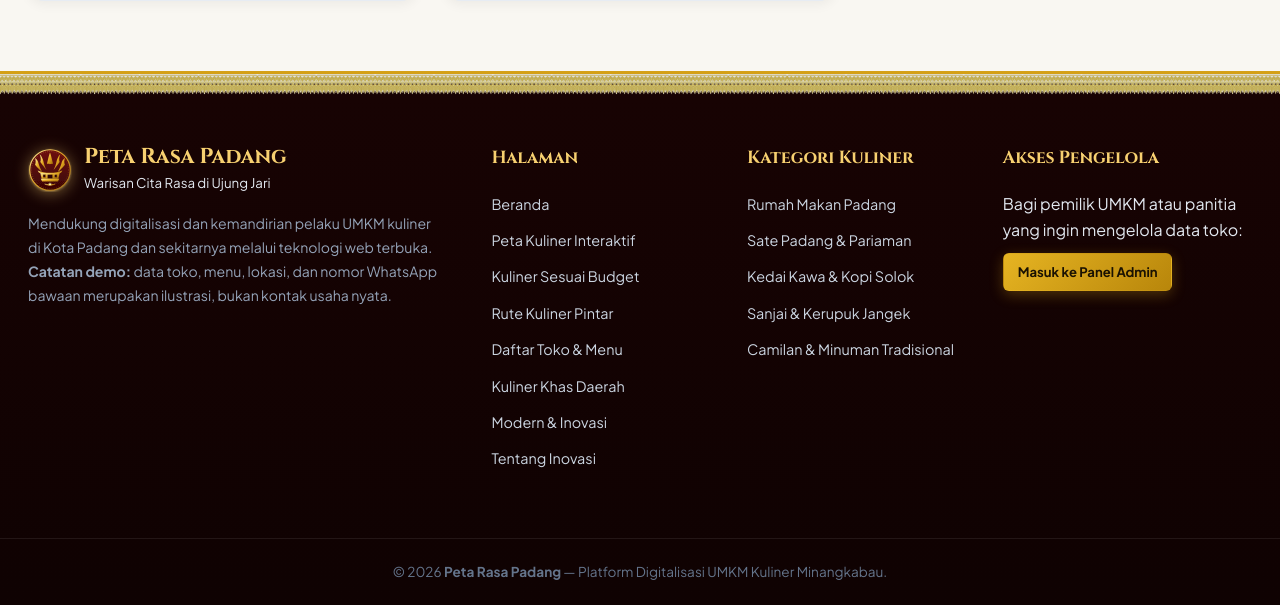
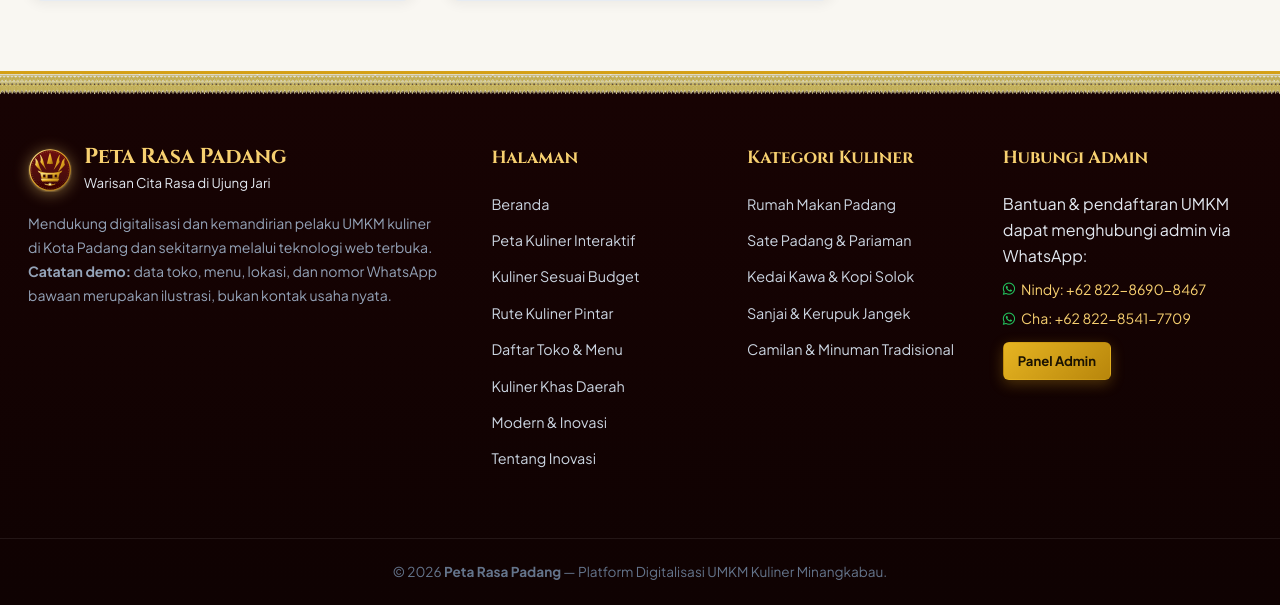
Before and after one commit to Creyzsa/Lomba-Web-UMKM, a PHP site: the page made by kuliner-padang/peta.php in a window 1280 px wide. Shown: the part 2093-2698 px from the top of the page. Run offline with PHP 8.4, Linux system fonts and the light colour scheme; data comes from the database, SQL or seed files in the repository.

Commit message:
feat: hapus akun demo login, tambah kontak admin WA Nindy & Cha, dan update filter kategori Semua/Modern

```diff
--- a/kuliner-padang/assets/js/peta.js
+++ b/kuliner-padang/assets/js/peta.js
@@ -281,7 +281,14 @@ document.addEventListener('DOMContentLoaded', function () {
 
     function applyFilter() {
         const filtered = semuaToko.filter(toko => {
-            const matchCat = (currentCategory === 'Semua') || (toko.kategori === currentCategory);
+            let matchCat = false;
+            if (currentCategory === 'Semua') {
+                matchCat = true;
+            } else if (currentCategory === 'Modern') {
+                matchCat = parseInt(toko.id_toko) >= 16;
+            } else {
+                matchCat = (toko.kategori === currentCategory);
+            }
 
             let matchSearch = true;
             if (searchQuery !== '') {
--- a/kuliner-padang/footer.php
+++ b/kuliner-padang/footer.php
@@ -45,9 +45,17 @@
         </div>
 
         <div class="footer-col">
-            <h4 class="footer-heading">Akses Pengelola</h4>
-            <p class="text-sm">Bagi pemilik UMKM atau panitia yang ingin mengelola data toko:</p>
-            <a href="admin/dashboard.php" class="btn btn-gold btn-sm" style="display:inline-block; margin-top:10px;">Masuk ke Panel Admin</a>
+            <h4 class="footer-heading">Hubungi Admin</h4>
+            <p class="text-sm" style="margin-bottom:8px;">Bantuan & pendaftaran UMKM dapat menghubungi admin via WhatsApp:</p>
+            <div style="display:flex; flex-direction:column; gap:6px; margin-bottom:12px;">
+                <a href="https://wa.me/6282286908467?text=<?= urlencode('Halo Admin Nindy, saya ingin bertanya seputar platform Peta Rasa Padang.'); ?>" target="_blank" style="color:var(--emas-terang); text-decoration:none; font-size:0.88rem; display:inline-flex; align-items:center; gap:6px;">
+                    <i class="fa-brands fa-whatsapp" style="color:#22c55e;"></i> Nindy: +62 822-8690-8467
+                </a>
+                <a href="https://wa.me/6282285417709?text=<?= urlencode('Halo Admin Cha, saya ingin bertanya seputar platform Peta Rasa Padang.'); ?>" target="_blank" style="color:var(--emas-terang); text-decoration:none; font-size:0.88rem; display:inline-flex; align-items:center; gap:6px;">
+                    <i class="fa-brands fa-whatsapp" style="color:#22c55e;"></i> Cha: +62 822-8541-7709
+                </a>
+            </div>
+            <a href="admin/dashboard.php" class="btn btn-gold btn-sm" style="display:inline-block;">Panel Admin</a>
         </div>
     </div>
 
--- a/kuliner-padang/login.php
+++ b/kuliner-padang/login.php
@@ -81,10 +81,7 @@ if ($_SERVER['REQUEST_METHOD'] === 'POST') {
                 <div class="alert alert-danger"><?= htmlspecialchars($error); ?></div>
             <?php endif; ?>
 
-            <div class="demo-account-hint">
-                <small><strong>Info Akun Uji Coba:</strong></small><br>
-                <small>Admin: <code>admin</code> / <code>admin123</code></small>
-            </div>
+            <!-- Form Login -->
 
             <form action="login.php" method="POST" class="auth-form">
                 <div class="form-group">
--- a/kuliner-padang/peta.php
+++ b/kuliner-padang/peta.php
@@ -55,9 +55,10 @@ $active_nav = 'peta';
                 <button class="filter-btn active" data-category="Semua">Semua Kategori</button>
                 <button class="filter-btn" data-category="Rumah Makan"><i class="fa-solid fa-bowl-rice"></i> Rumah Makan</button>
                 <button class="filter-btn" data-category="Sate"><i class="fa-solid fa-stroopwafel"></i> Sate</button>
-                <button class="filter-btn" data-category="Kopi"><i class="fa-solid fa-mug-hot"></i> Kopi & Kawa</button>
+                <button class="filter-btn" data-category="Kopi"><i class="fa-solid fa-mug-hot"></i> Kopi &amp; Kawa</button>
                 <button class="filter-btn" data-category="Oleh-oleh"><i class="fa-solid fa-gift"></i> Oleh-oleh</button>
                 <button class="filter-btn" data-category="Camilan"><i class="fa-solid fa-cookie-bite"></i> Camilan</button>
+                <button class="filter-btn" data-category="Modern"><i class="fa-solid fa-sparkles"></i> Modern &amp; Fusion</button>
             </div>
         </div>
 
```
Also changed, not shown: kuliner-padang/tentang.php (+16 -0 lines), kuliner-padang/toko.php (+8 -4 lines).
